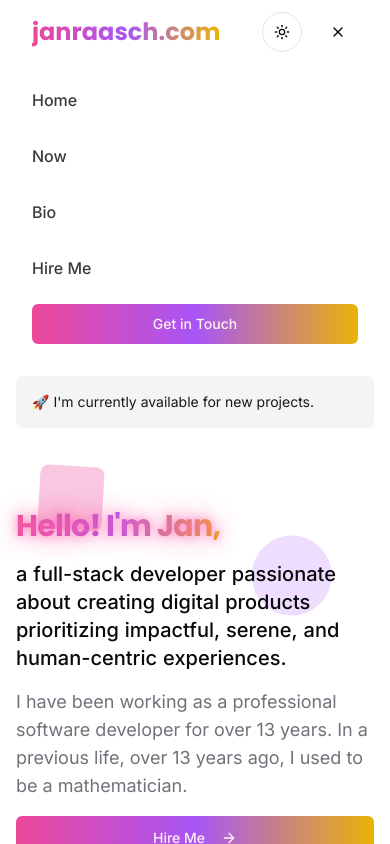
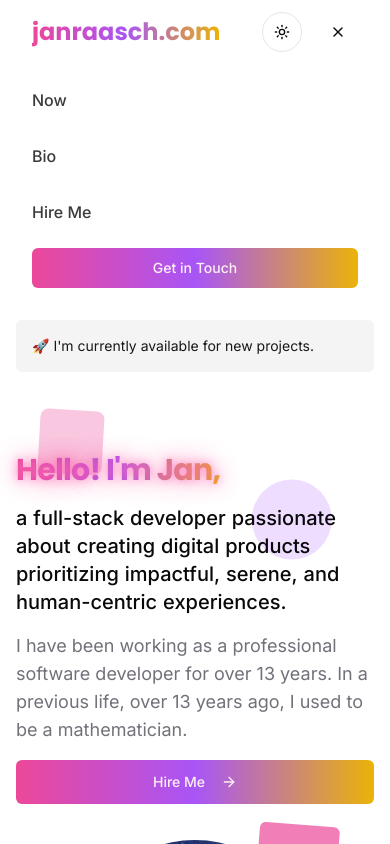
Before and after one commit to janraasch/janraaschcom-vibrant, a Next.js app: page / in a window 390 px wide. Both pictures are taken after a click on the button 338 px from the left and 32 px from the top of the page. Shown: the top 844 px of the page. Built offline with nearby package versions, Linux system fonts and the light colour scheme.

Commit message:
fix: burger navigation - remove home & fix #contact

```diff
--- a/components/navbar.tsx
+++ b/components/navbar.tsx
@@ -103,13 +103,6 @@ export default function Navbar() {
           >
             <div className="container py-4 flex flex-col gap-4">
               <Link
-                href="/"
-                className="py-2 text-foreground/80 hover:text-foreground transition-colors font-medium"
-                onClick={() => setIsOpen(false)}
-              >
-                Home
-              </Link>
-              <Link
                 href="/now"
                 className="py-2 text-foreground/80 hover:text-foreground transition-colors font-medium"
                 onClick={() => setIsOpen(false)}
@@ -131,7 +124,7 @@ export default function Navbar() {
                 Hire Me
               </Link>
               <Button asChild className="gradient-bg w-full">
-                <Link href="mailto:jan@janraasch.com" onClick={() => setIsOpen(false)}>
+                <Link href="#contact" onClick={() => setIsOpen(false)}>
                   Get in Touch
                 </Link>
               </Button>
```
